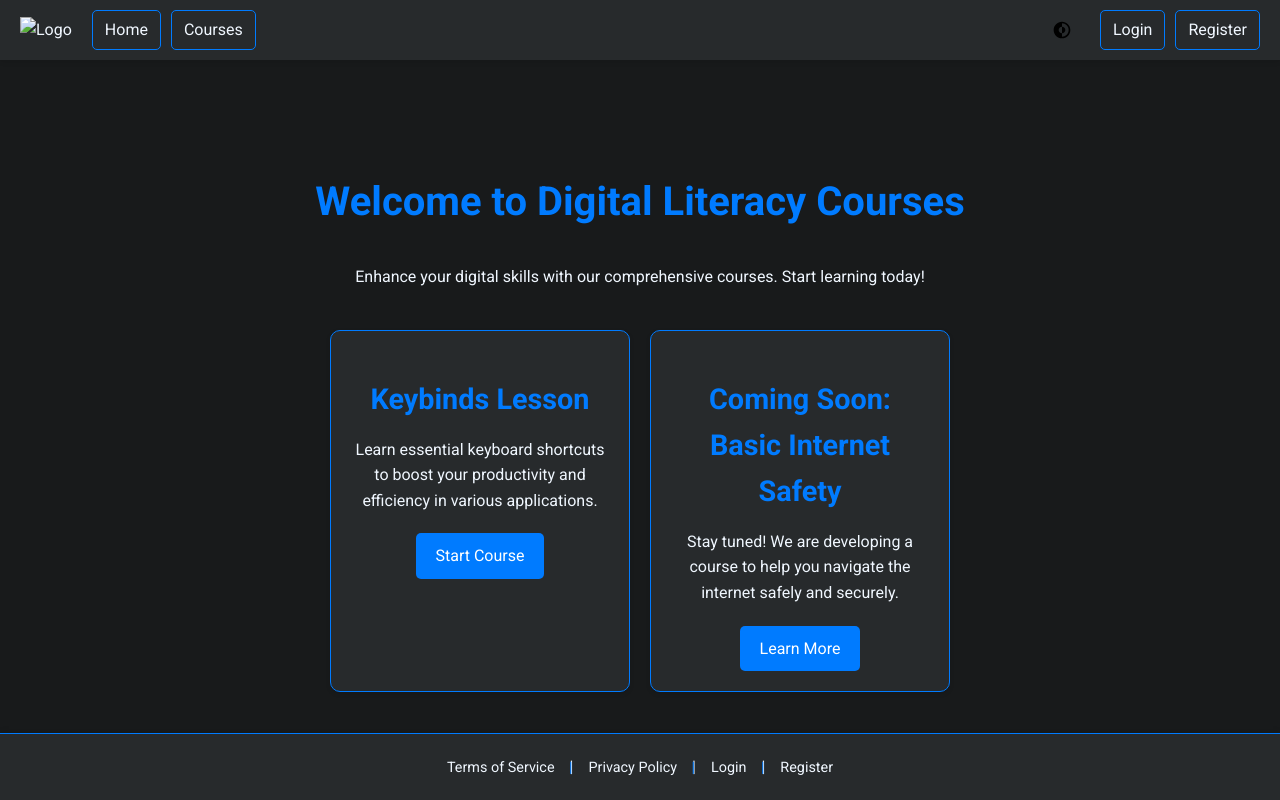
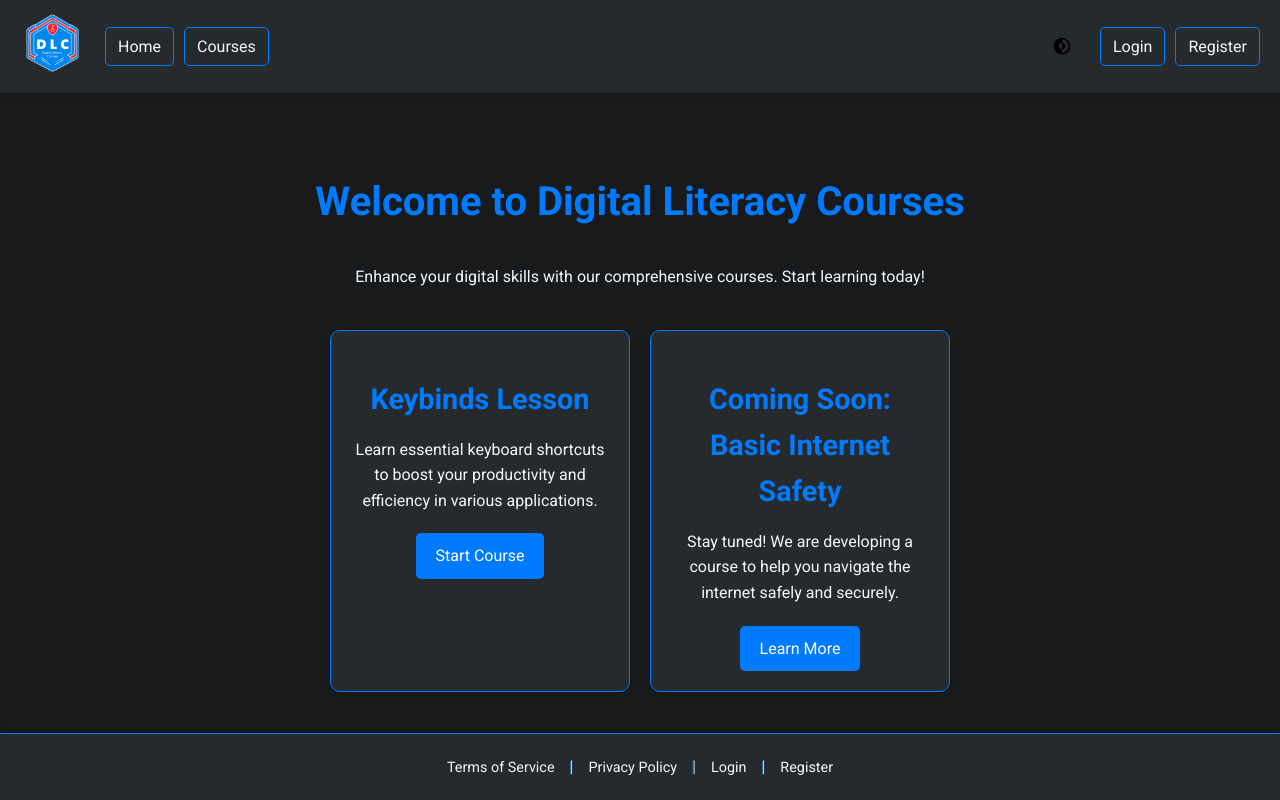
Before and after one commit to teagan-thomes/wwt-parkway-spark-stem-student-forum-2025, a plain HTML site: page website/index.html in a window 1280 px wide. Drawn offline with Linux system fonts and the light colour scheme.

Commit message:
update logo

```diff
--- a/website/imports/header.html
+++ b/website/imports/header.html
@@ -1,7 +1,7 @@
 <!-- Header Component -->
 <header>
     <div class="logo">
-        <img src="assets/images/logo.png" alt="Logo" id="logo-img">
+        <img src="images/wwt.png" alt="WWT Logo" id="logo-img">
     </div>
     <nav class="nav-left">
         <a href="index.html" id="home-link">Home</a>
@@ -18,6 +18,12 @@
 </header>
 
 <style>
+    /* Logo styles */
+    .logo img {
+        height: 65px;
+        width: auto;
+    }
+
     .theme-toggle {
         background: none;
         border: none;
--- a/website/imports/loadImports.js
+++ b/website/imports/loadImports.js
@@ -100,7 +100,7 @@ document.addEventListener("DOMContentLoaded", function () {
 					const coursesLink = document.getElementById("courses-link");
 					const themeIcon = document.querySelector(".theme-icon-img");
 
-					if (logoImg) logoImg.src = `${websiteRoot}assets/images/logo.png`;
+					if (logoImg) logoImg.src = `${websiteRoot}images/wwt.png`;
 					if (homeLink) homeLink.href = `${websiteRoot}index.html`;
 					if (coursesLink)
 						coursesLink.href = `${websiteRoot}course_content.html`;
```
Also changed, not shown: website/images/wwt.png (renamed from wwt.png).
